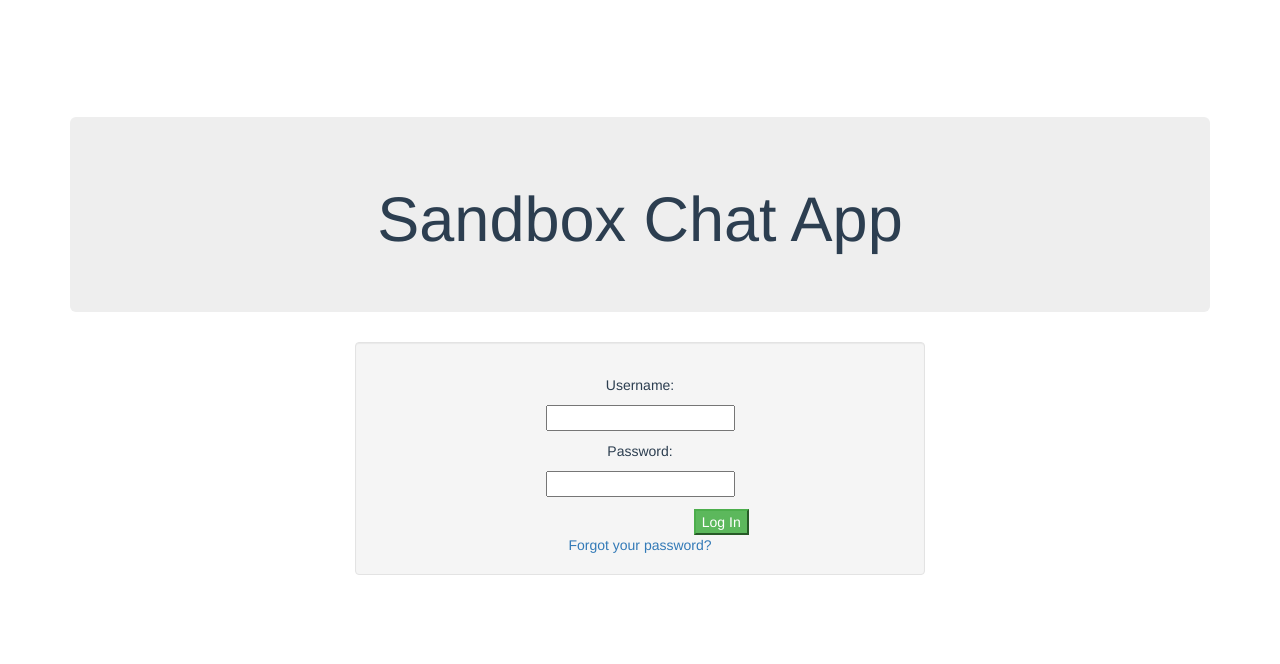
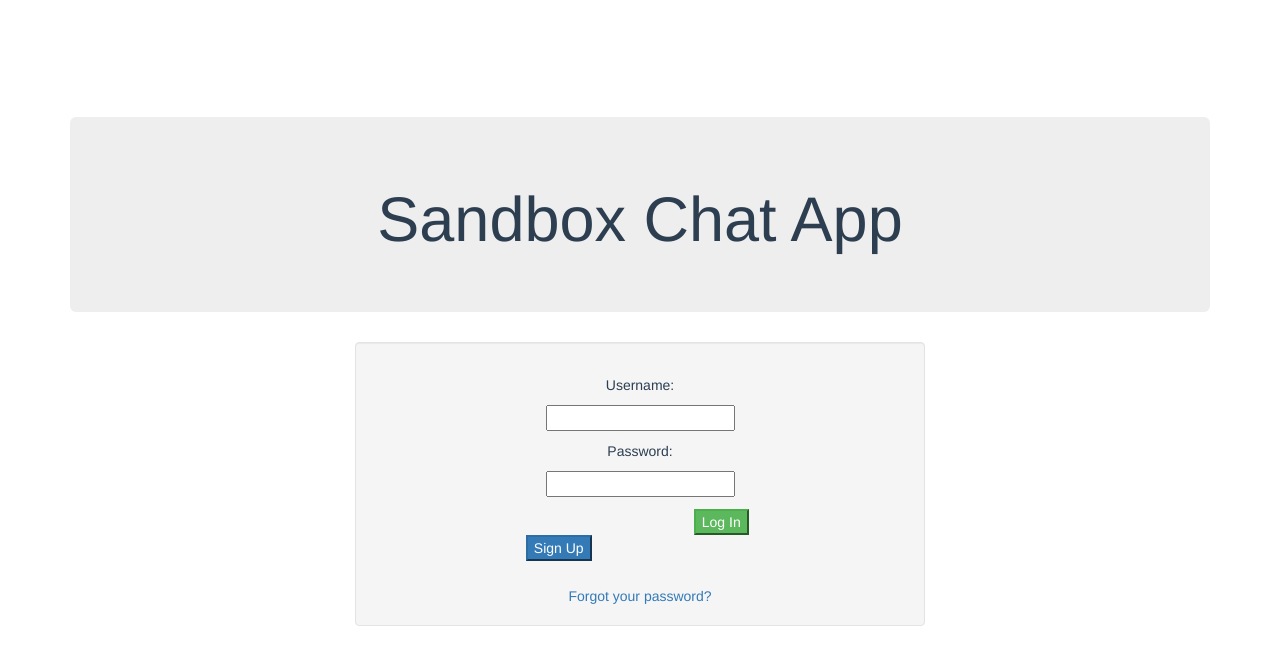
Before and after one commit to rwp140/sandBox-chat-app, a Vue app: page /#/ in a window 1280 px wide. Shown: the top 664 px of the page. Built offline with nearby package versions, Linux system fonts and the light colour scheme.

Commit message:
added button
added a button, but css is not proper

```diff
--- a/src/components/SignIn/SignIn.html
+++ b/src/components/SignIn/SignIn.html
@@ -16,18 +16,29 @@
 
                 <form>
 
-                    <p>Username:</p>
-                    <input type="text" name="username"><br>
+                    <div>
 
+                        <p>Username:</p>
+                        <input type="text" name="username"><br>
+
+                    </div>
 
                     <div class="space"></div>
 
+                    <div>
 
-                    <p>Password:</p>
-                    <input type="text" name="password"><br>
+                        <p>Password:</p>
+                        <input type="text" name="password"><br>
 
+                    </div>
 
-                    <button id="logInButton" class="btn-success">Log In</button>
+                    <div>
+
+                        <button id="logInButton" class="btn-success">Log In</button>
+
+                        <button id="signInButton" class="btn-primary">Sign Up</button>
+
+                    </div>
 
                     <a href="#">Forgot your password?</a>
 
--- a/src/components/SignIn/style.css
+++ b/src/components/SignIn/style.css
@@ -30,3 +30,8 @@ form {
     margin-top: 5%;
     margin-left: 65%;
 }
+
+#signInButton {
+    margin-bottom: 10%;
+    margin-right: 65%;
+}
```
